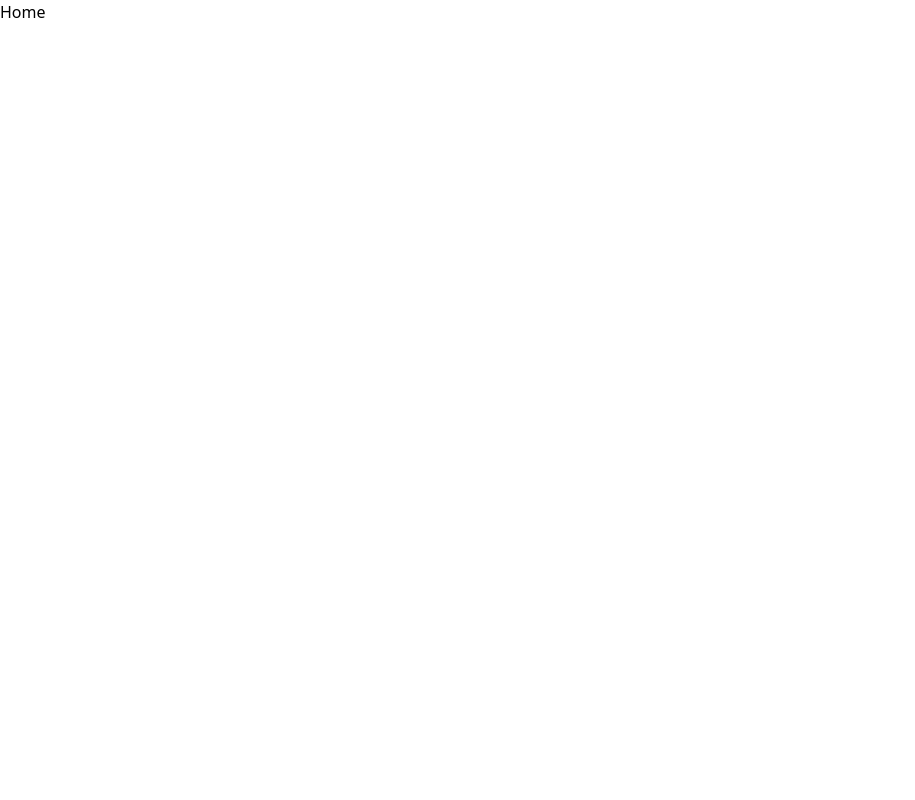
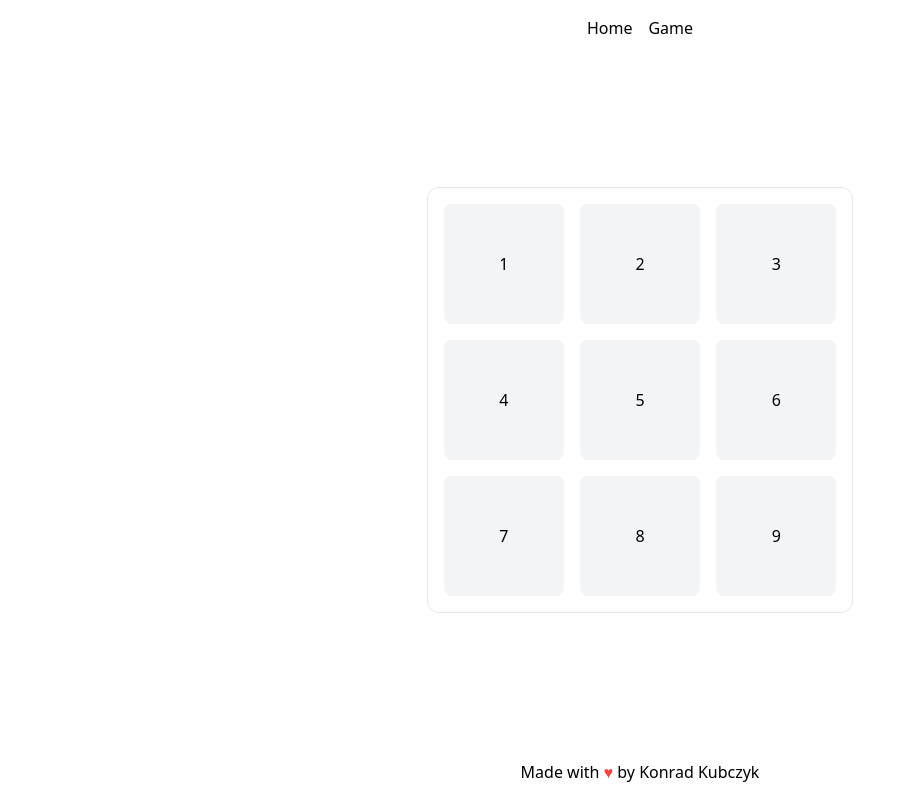
Before and after one commit to konradkubczyk/ox, a Vue app: page /game in a window 1280 px wide. Before the commit this address had no page. Shown: the whole page, without its empty margins (0-915 px from the left). Built offline with nearby package versions, Linux system fonts and the light colour scheme.

Commit message:
feat: initial layout

```diff
--- a/index.html
+++ b/index.html
@@ -7,7 +7,7 @@
     <title>Vite App</title>
   </head>
   <body>
-    <div id="app"></div>
+    <div id="app" class="min-h-screen flex flex-col justify-between"></div>
     <script type="module" src="/src/main.ts"></script>
   </body>
 </html>
--- a/src/App.vue
+++ b/src/App.vue
@@ -4,12 +4,24 @@ import { RouterLink, RouterView } from 'vue-router'
 
 <template>
   <header>
-    <nav>
+    <nav class="flex gap-4 justify-center p-4">
       <RouterLink to="/">Home</RouterLink>
+      <RouterLink to="/game">Game</RouterLink>
     </nav>
   </header>
 
-  <RouterView />
+  <main>
+    <RouterView />
+  </main>
+
+  <footer class="text-center p-4">
+    <p>
+      Made with
+      <span class="text-red-500">&hearts;</span>
+      by
+      <a href="https://konradkubczyk.com">Konrad Kubczyk</a>
+    </p>
+  </footer>
 </template>
 
 <style scoped></style>
--- a/src/router/index.ts
+++ b/src/router/index.ts
@@ -1,5 +1,6 @@
 import { createRouter, createWebHistory } from 'vue-router'
 import HomeView from '../views/HomeView.vue'
+import GameView from "@/views/GameView.vue";
 
 const router = createRouter({
   history: createWebHistory(import.meta.env.BASE_URL),
@@ -8,6 +9,11 @@ const router = createRouter({
       path: '/',
       name: 'home',
       component: HomeView
+    },
+    {
+      path: '/game',
+      name: 'game',
+      component: GameView
     }
   ]
 })
--- /dev/null
+++ b/src/views/GameView.vue
@@ -0,0 +1,26 @@
+<script setup lang="ts">
+const numberOfFields = 9;
+
+function fieldClicked(fieldNumber: number) {
+  console.log(`[DEBUG] Field ${fieldNumber} clicked.`);
+}
+</script>
+
+<template>
+  <section class="container w-1/3 mx-auto">
+    <div class="grid grid-cols-3 border rounded-xl text-center gap-4 p-4">
+      <div
+          v-for="fieldNumber in numberOfFields"
+          :key="fieldNumber"
+          @click="fieldClicked(fieldNumber)"
+          class="aspect-square rounded-lg flex justify-center items-center bg-gray-100 hover:bg-gray-200 cursor-pointer transition"
+      >
+        {{ fieldNumber }}
+      </div>
+    </div>
+  </section>
+</template>
+
+<style scoped>
+
+</style>
--- a/src/views/HomeView.vue
+++ b/src/views/HomeView.vue
@@ -1,7 +1,9 @@
 <script setup lang="ts"></script>
 
 <template>
-  <main>
-
+  <main class="text-center">
+    <RouterLink to="/game" class="p-4 rounded-lg text-2xl bg-gray-100 hover:bg-gray-200 transition">
+      Play
+    </RouterLink>
   </main>
 </template>
```
